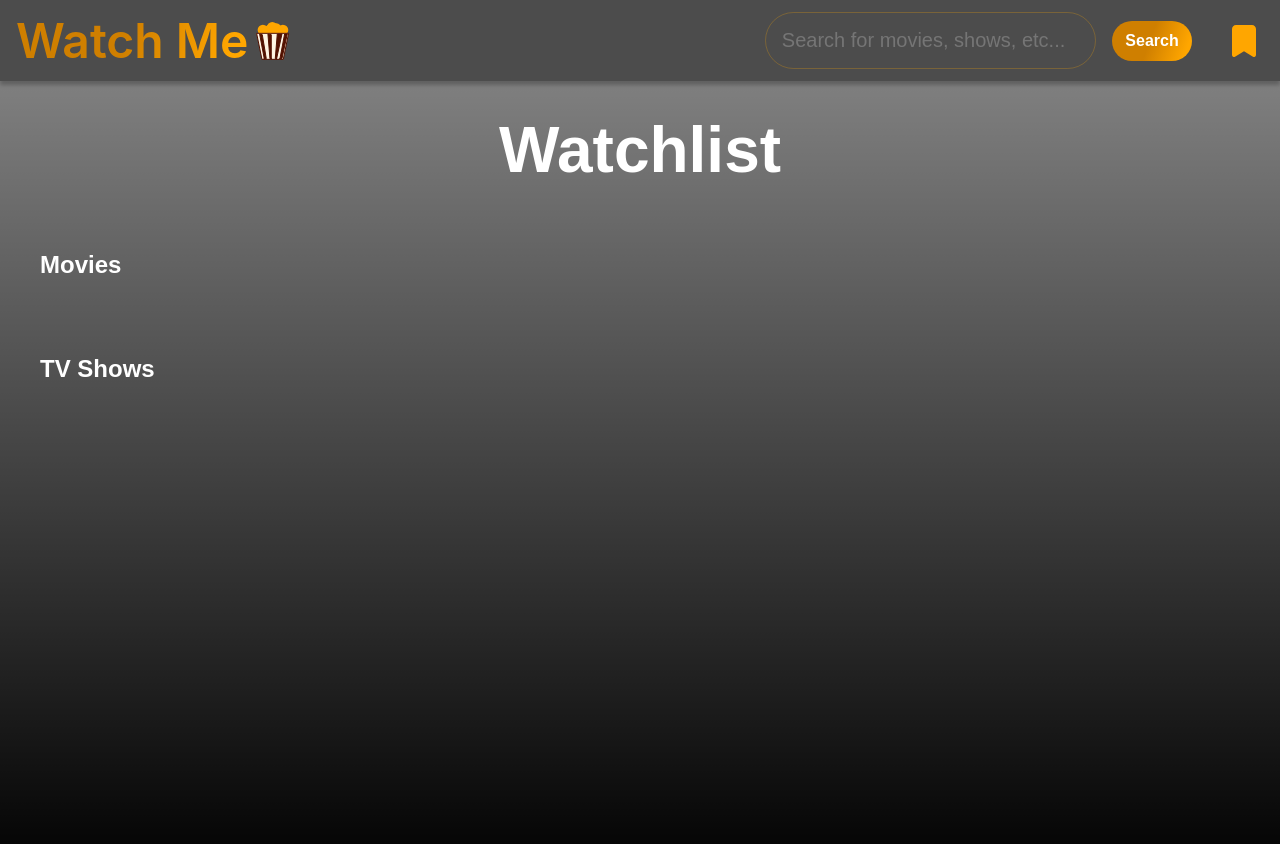
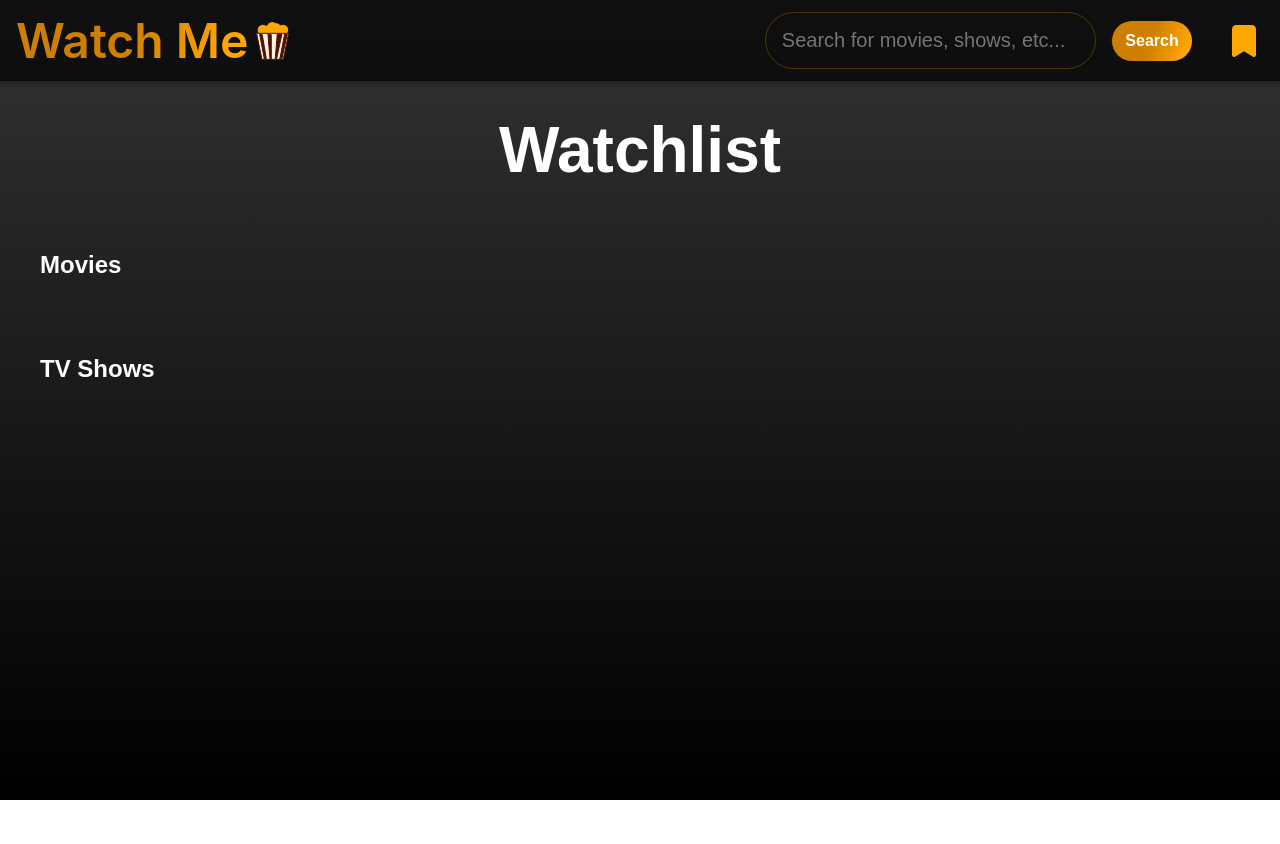
Before and after one commit to kelvinOhaya/watch-me, a React (Vite) app: page /watchlist in a window 1280 px wide. Shown: the top 844 px of the page. After the commit the page ends 800 px from the top, so only its background shows below. Built offline with nearby package versions, Linux system fonts and the light colour scheme.

Commit message:
extended /search and /watchlist backgrounds to full height, fixing issue where navbar appears grey

```diff
--- a/src/pages/Search/Search.module.css
+++ b/src/pages/Search/Search.module.css
@@ -5,6 +5,8 @@
   display: flex;
   flex-direction: column;
   padding: 32px 32px 0;
+  top: 0;
+  padding-top: 113px;
   gap: 64px;
   background: linear-gradient(153deg, #150400 0.18%, #000 99.82%);
 }
--- a/src/pages/Watchlist/Watchlist.module.css
+++ b/src/pages/Watchlist/Watchlist.module.css
@@ -1,14 +1,17 @@
 .page {
   position: absolute;
+  top: 0;
   width: 100%;
   min-height: 100%;
   display: flex;
   flex-direction: column;
   padding: 32px 32px 0;
   gap: 64px;
+  /* 113px =  navbar + 32px */
+  padding-top: 113px;
   background: linear-gradient(
     180deg,
-    rgba(0, 0, 0, 0.5) 0%,
+    rgba(0, 0, 0, 0.8) 0%,
     rgba(0, 0, 0, 1) 100%
   );
 }
```
